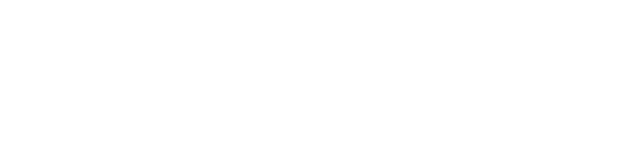
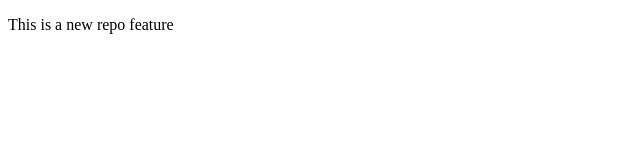
Before and after one commit to div1504/localrepo, a plain HTML site: page index.html in a window 1280 px wide. Shown: the whole page, without its empty margins (0-640 px from the left). Drawn offline with Linux system fonts and the light colour scheme.

Commit message:
This is new feature in branch

```diff
--- a/index.html
+++ b/index.html
@@ -3,6 +3,7 @@
 <head>
     <meta charset="UTF-8">
     <title>Title</title>
+    <p>This is a new repo feature</p>
 </head>
 <body>
 
```
